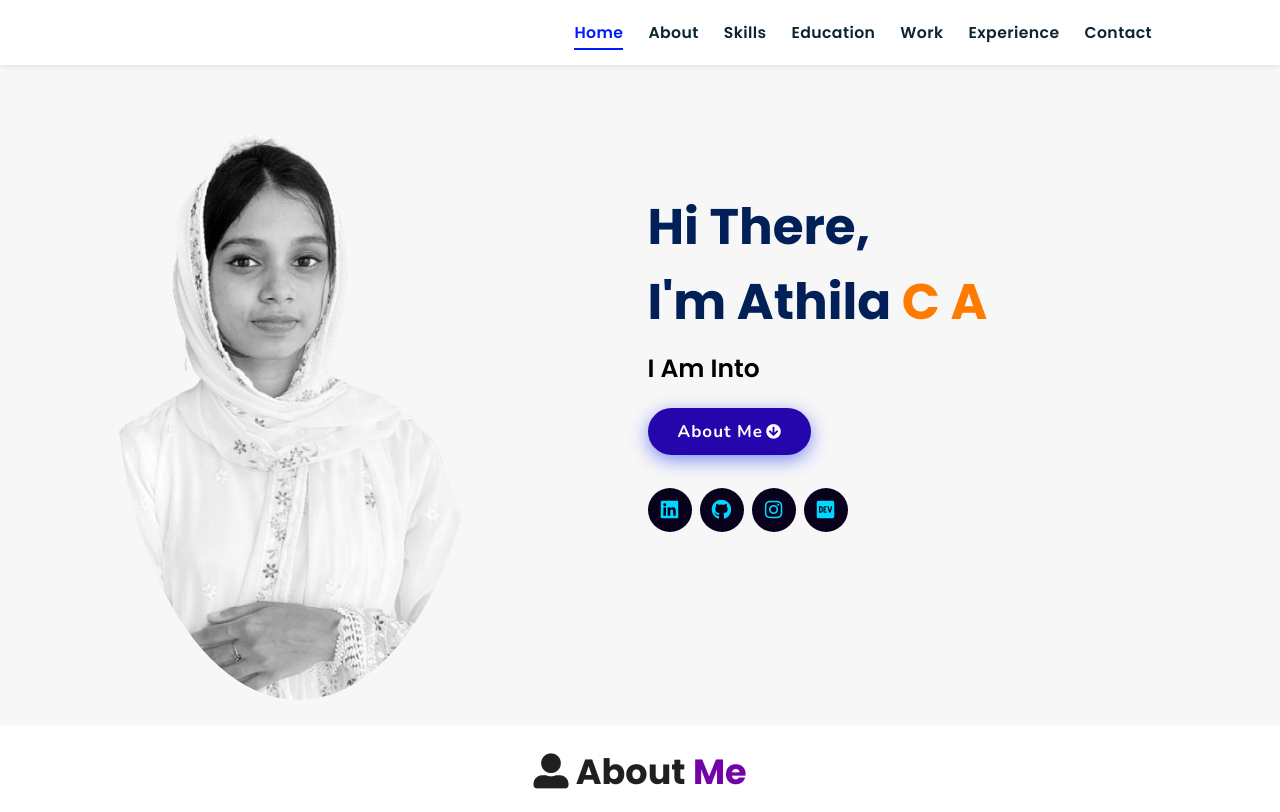
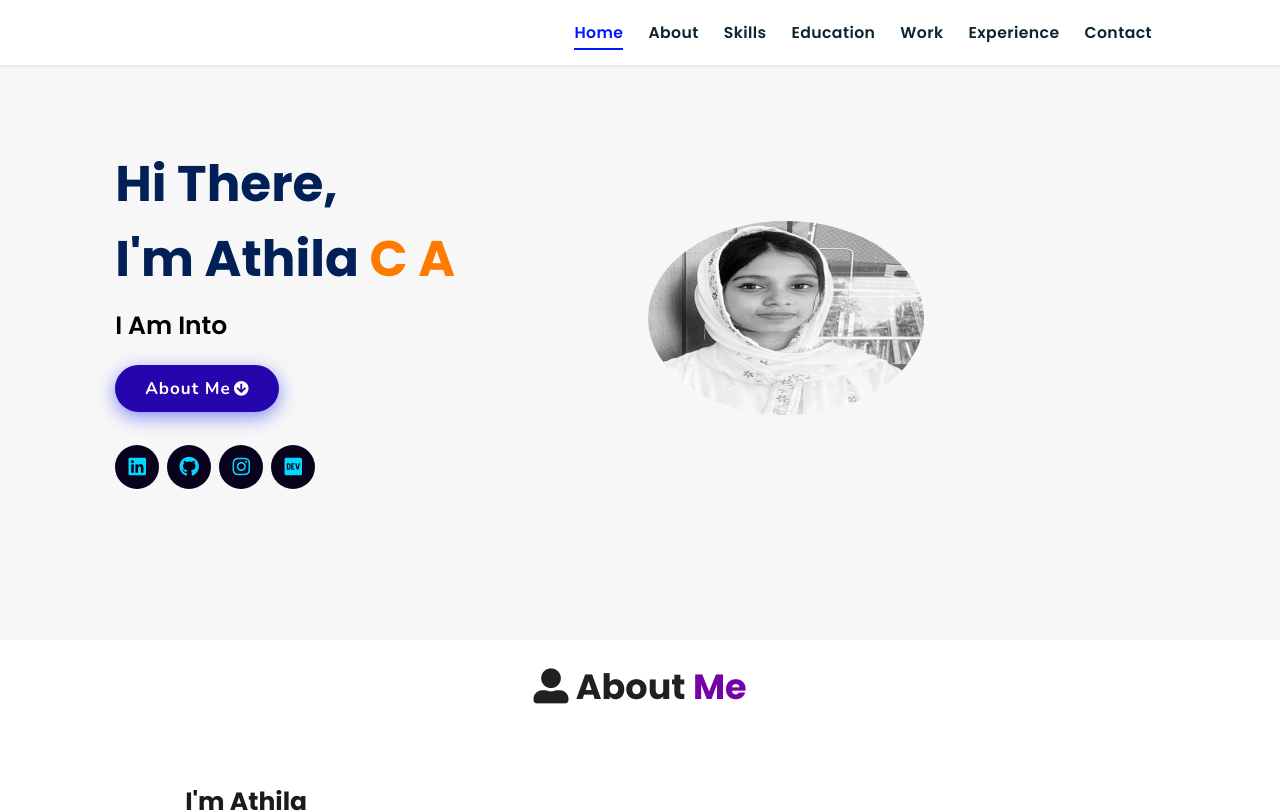
Before and after one commit to Athilaca/my-portfolio, a Next.js app: page / in a window 1280 px wide. Shown: the top 812 px of the page. Built offline with nearby package versions, Linux system fonts and the light colour scheme.

Commit message:
change profile

```diff
--- a/src/pages/index.js
+++ b/src/pages/index.js
@@ -215,14 +215,6 @@ export default function Home({ duration = 2 }) {
           {/* Hero Section */}
           <section className="home" id="home">
             <div id="particles-js"></div>
-            <div className="image">
-              <img
-                draggable="false"
-                className="tilt"
-                src="profile.png"
-                alt="Hero"
-              />
-            </div>
             <div className="content">
 
               <h2>
@@ -299,6 +291,15 @@ export default function Home({ duration = 2 }) {
                 </ul>
               </div>
             </div>
+            <div className="image">
+              <img
+                draggable="false"
+                className="tilt"
+                src="profile.jpg"
+                alt="Hero"
+              />
+            </div>
+
 
           </section>
 
--- a/src/styles/globals.css
+++ b/src/styles/globals.css
@@ -217,7 +217,7 @@ header .navbar ul li a:hover {
   mix-blend-mode: luminosity;
   transition: 0.3s;
   cursor: pointer;
-  border-radius: 60%;
+  border-radius: 50%;
 }
 .home .image img:hover {
   mix-blend-mode: normal;
```
Also changed, not shown: public/profile.jpg (added), public/profile.png (deleted).
